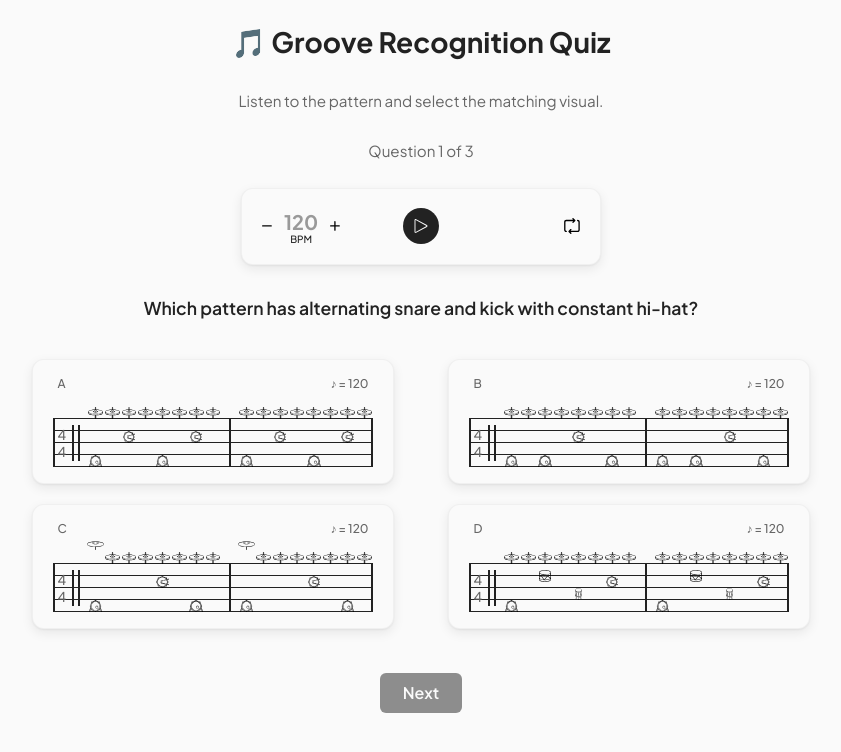
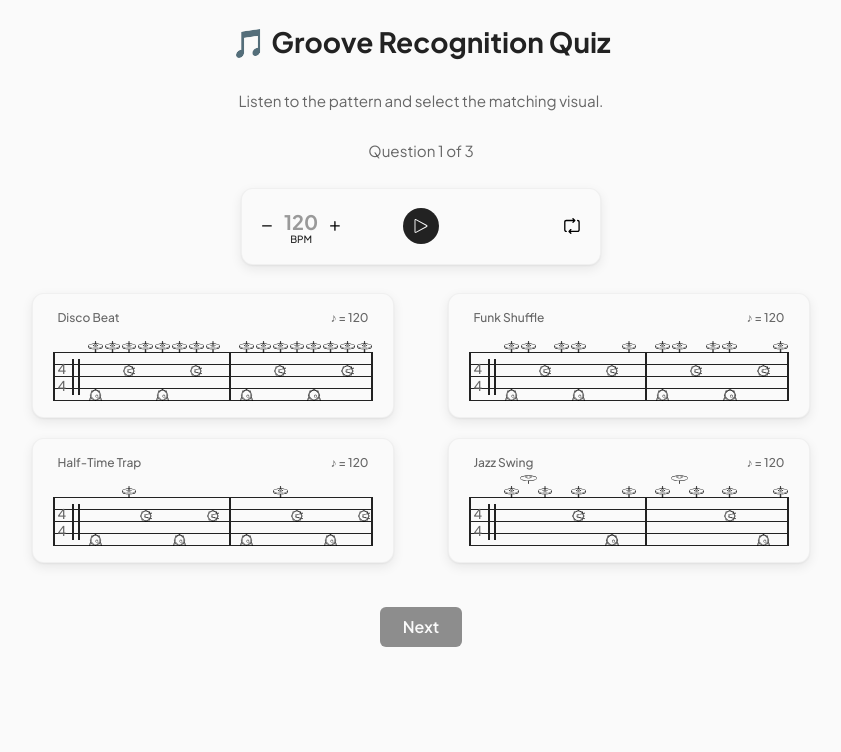
Before and after one commit to w-gluza/ghostnote, a Next.js app: page /quiz in a window 1280 px wide. Shown: the top 752 px of the page, without its empty margins (219-1060 px from the left). Built offline with nearby package versions, Linux system fonts and the light colour scheme.

Commit message:
Refactor quiz to use correctPatternId and simplify structure

```diff
--- a/app/components/quiz/Quiz.module.css
+++ b/app/components/quiz/Quiz.module.css
@@ -25,13 +25,6 @@
 .player-container {
   display: flex;
   justify-content: center;
-}
-
-.question {
-  font-weight: 600;
-  font-size: 1.1rem;
-  margin: 0.75rem 0;
-  text-align: center;
 }
 
 .grid {
--- a/app/components/quiz/Quiz.tsx
+++ b/app/components/quiz/Quiz.tsx
@@ -21,7 +21,7 @@ const Quiz = () => {
   const handleSubmit = () => {
     if (
       selectedIndex !== null &&
-      question.options[selectedIndex].label === question.correctAnswerLabel
+      question.options[selectedIndex].id === question.correctPatternId
     ) {
       setScore((s) => s + 1);
     }
@@ -33,6 +33,10 @@ const Quiz = () => {
       setIsFinished(true);
     }
   };
+
+  const correctPattern = question.options.find(
+    (p) => p.id === question.correctPatternId
+  );
 
   return (
     <div className={styles.container}>
@@ -50,18 +54,16 @@ const Quiz = () => {
 
           <div className={styles["player-container"]}>
             <DrumMachine
-              pattern={question.correctPattern}
+              pattern={correctPattern!.pattern}
               stepLength={question.stepLength}
             />
           </div>
 
-          <h2 className={styles.question}>{question.question}</h2>
-
           <div className={styles.grid}>
             {question.options.map((option, index) => (
               <PatternCard
-                key={option.label}
-                label={option.label}
+                key={option.id}
+                label={option.name}
                 selected={selectedIndex === index}
                 onSelect={() => handleSelect(index)}
               >
@@ -69,7 +71,7 @@ const Quiz = () => {
                   pattern={option.pattern}
                   tempo={120}
                   timeSignature={[4, 4]}
-                  label={option.label}
+                  label={option.name}
                 />
               </PatternCard>
             ))}
--- /dev/null
+++ b/app/data/patterns.ts
@@ -0,0 +1,219 @@
+import type { PatternDefinition } from "@/app/types/patterns";
+
+export const patterns: PatternDefinition[] = [
+  {
+    id: 1,
+    name: "Disco Beat",
+    bpm: 120,
+    stepLength: 8,
+    difficulty: 2,
+    pattern: [
+      [
+        [36, 100],
+        [42, 100],
+      ],
+      [[42, 100]],
+      [
+        [38, 100],
+        [42, 100],
+      ],
+      [[42, 100]],
+      [
+        [36, 100],
+        [42, 100],
+      ],
+      [[42, 100]],
+      [
+        [38, 100],
+        [42, 100],
+      ],
+      [[42, 100]],
+    ],
+    description:
+      "Classic disco groove with kick on 1 and 3, snare on 2 and 4, steady hi-hat.",
+    tags: ["disco", "4-on-the-floor", "easy"],
+  },
+  {
+    id: 2,
+    name: "Funk Shuffle",
+    bpm: 100,
+    stepLength: 8,
+    difficulty: 5,
+    pattern: [
+      [
+        [36, 100],
+        [42, 100],
+      ],
+      [[42, 64]],
+      [[38, 100]],
+      [[42, 100]],
+      [
+        [36, 100],
+        [42, 100],
+      ],
+      [],
+      [[38, 100]],
+      [[42, 64]],
+    ],
+    description: "Shuffly funk beat with syncopated snare and ghost notes.",
+    tags: ["funk", "shuffle", "syncopation"],
+  },
+  {
+    id: 3,
+    name: "Half-Time Trap",
+    bpm: 70,
+    stepLength: 8,
+    difficulty: 4,
+    pattern: [
+      [[36, 100]],
+      [],
+      [[42, 100]],
+      [[38, 64]],
+      [],
+      [[36, 64]],
+      [],
+      [[38, 100]],
+    ],
+    description: "Slow half-time trap groove with heavy kick and snare.",
+    tags: ["trap", "half-time", "hip-hop"],
+  },
+  {
+    id: 4,
+    name: "Jazz Swing",
+    bpm: 140,
+    stepLength: 8,
+    difficulty: 7,
+    pattern: [
+      [[42, 100]],
+      [[49, 100]],
+      [[42, 100]],
+      [],
+      [
+        [38, 100],
+        [42, 64],
+      ],
+      [],
+      [[36, 100]],
+      [[42, 64]],
+    ],
+    description: "Swung ride cymbal pattern with snare comping.",
+    tags: ["jazz", "swing", "ride", "syncopation"],
+  },
+  {
+    id: 5,
+    name: "Boom Bap Classic",
+    bpm: 64,
+    stepLength: 8,
+    difficulty: 3,
+    pattern: [
+      [[36, 100]],
+      [[42, 64]],
+      [[38, 100]],
+      [[42, 64]],
+      [[36, 100]],
+      [],
+      [[38, 100]],
+      [[42, 100]],
+    ],
+    description: "Old school hip-hop groove with strong snare backbeat.",
+    tags: ["hip-hop", "boom-bap", "classic"],
+  },
+  {
+    id: 6,
+    name: "Techno Pulse",
+    bpm: 128,
+    stepLength: 8,
+    difficulty: 4,
+    pattern: [
+      [[36, 100]],
+      [],
+      [[36, 100]],
+      [],
+      [[36, 100]],
+      [],
+      [[36, 100]],
+      [],
+    ],
+    description: "Relentless kick drum pulse for techno.",
+    tags: ["techno", "electronic", "pulse"],
+  },
+  {
+    id: 7,
+    name: "Dilla Swing",
+    bpm: 85,
+    stepLength: 8,
+    difficulty: 6,
+    pattern: [
+      [[36, 64]],
+      [],
+      [
+        [38, 64],
+        [42, 100],
+      ],
+      [],
+      [[36, 100]],
+      [[42, 64]],
+      [[38, 64]],
+      [],
+    ],
+    description: "Off-grid groove inspired by J Dilla's swing feel.",
+    tags: ["hip-hop", "neo-soul", "dilla"],
+  },
+  {
+    id: 8,
+    name: "Reggae One Drop",
+    bpm: 75,
+    stepLength: 8,
+    difficulty: 3,
+    pattern: [[], [], [[38, 100]], [], [], [], [[38, 100]], []],
+    description: "Snare on beat 3 only the classic one-drop rhythm.",
+    tags: ["reggae", "one-drop", "offbeat"],
+  },
+  {
+    id: 9,
+    name: "Afrobeat Drive",
+    bpm: 100,
+    stepLength: 8,
+    difficulty: 6,
+    pattern: [
+      [
+        [36, 100],
+        [42, 64],
+      ],
+      [[42, 64]],
+      [[38, 100]],
+      [[42, 64]],
+      [[36, 64]],
+      [],
+      [[38, 100]],
+      [[42, 64]],
+    ],
+    description: "Driving Afrobeat groove with layered syncopation.",
+    tags: ["afrobeat", "syncopation", "groove"],
+  },
+  {
+    id: 10,
+    name: "Breakbeat Energy",
+    bpm: 135,
+    stepLength: 8,
+    difficulty: 8,
+    pattern: [
+      [
+        [36, 100],
+        [42, 100],
+      ],
+      [[38, 100]],
+      [[42, 100]],
+      [],
+      [
+        [36, 100],
+        [42, 100],
+      ],
+      [[38, 100]],
+      [[42, 100]],
+      [],
+    ],
+    description: "Fast-paced breakbeat loop for drum & bass or jungle.",
+    tags: ["breakbeat", "drum-and-bass", "jungle"],
+  },
+];
--- a/app/data/quizPatterns.ts
+++ b/app/data/quizPatterns.ts
@@ -1,145 +1,20 @@
-import type { MidiNoteValue, VelocityValue } from "@/app/utils/midiMap";
-import type { StepLength } from "@/app/types/music";
+import type { QuizQuestion } from "@/app/types/patterns";
+import { patterns } from "@/app/data/patterns";
 
-export type Pattern = Array<[MidiNoteValue, VelocityValue][]>;
-
-export interface PatternOption {
-  label: string;
-  pattern: Pattern;
-}
-export interface QuizQuestion {
-  question: string;
-  correctAnswerLabel: string;
-  correctPattern: Pattern;
-  options: PatternOption[];
-  stepLength: StepLength;
-}
-
-const patternA: Pattern = [
-  [
-    [36, 100],
-    [42, 100],
-  ],
-  [[42, 100]],
-  [
-    [38, 100],
-    [42, 100],
-  ],
-  [[42, 100]],
-  [
-    [36, 100],
-    [42, 100],
-  ],
-  [[42, 100]],
-  [
-    [38, 100],
-    [42, 100],
-  ],
-  [[42, 100]],
-];
-
-const patternB: Pattern = [
-  [
-    [36, 100],
-    [42, 100],
-  ],
-  [[42, 100]],
-  [
-    [36, 100],
-    [42, 100],
-  ],
-  [[42, 100]],
-  [
-    [38, 100],
-    [42, 100],
-  ],
-  [[42, 100]],
-  [
-    [36, 100],
-    [42, 100],
-  ],
-  [[42, 100]],
-];
-
-const patternC: Pattern = [
-  [
-    [36, 100],
-    [49, 100],
-  ],
-  [[42, 100]],
-  [[42, 100]],
-  [[42, 100]],
-  [
-    [38, 100],
-    [42, 100],
-  ],
-  [[42, 100]],
-  [
-    [36, 100],
-    [42, 100],
-  ],
-  [[42, 100]],
-];
-
-const patternD: Pattern = [
-  [
-    [36, 100],
-    [42, 100],
-  ],
-  [[42, 100]],
-  [
-    [47, 100],
-    [42, 100],
-  ],
-  [[42, 100]],
-  [
-    [45, 100],
-    [42, 100],
-  ],
-  [[42, 100]],
-  [
-    [38, 100],
-    [42, 100],
-  ],
-  [[42, 100]],
-];
 export const quizData: QuizQuestion[] = [
   {
-    question:
-      "Which pattern has alternating snare and kick with constant hi-hat?",
-    correctPattern: patternA,
-    correctAnswerLabel: "A",
+    correctPatternId: patterns[0].id, // Disco Beat
     stepLength: 8,
-    options: [
-      { label: "A", pattern: patternA },
-      { label: "B", pattern: patternB },
-      { label: "C", pattern: patternC },
-      { label: "D", pattern: patternD },
-    ],
+    options: [patterns[0], patterns[1], patterns[2], patterns[3]],
   },
   {
-    question: "Which pattern includes a crash cymbal on beat 5?",
-    correctPattern: patternD,
-    correctAnswerLabel: "D",
+    correctPatternId: patterns[3].id, // Jazz Swing
     stepLength: 8,
-    options: [
-      { label: "A", pattern: patternA },
-      { label: "B", pattern: patternB },
-      { label: "C", pattern: patternC },
-      { label: "D", pattern: patternD },
-    ],
+    options: [patterns[0], patterns[1], patterns[2], patterns[3]],
   },
   {
-    question:
-      "Which groove starts with kick + hi-hat and has rests on beats 2 and 8?",
-    correctPattern: patternB,
-    correctAnswerLabel: "B",
+    correctPatternId: patterns[1].id, // Funk Shuffle
     stepLength: 8,
-    options: [
-      { label: "A", pattern: patternA },
-      { label: "B", pattern: patternB },
-      { label: "C", pattern: patternC },
-      { label: "D", pattern: patternD },
-    ],
+    options: [patterns[0], patterns[1], patterns[2], patterns[3]],
   },
 ];
--- /dev/null
+++ b/app/types/patterns.ts
@@ -0,0 +1,20 @@
+import type { MidiNoteValue, VelocityValue } from "@/app/utils/midiMap";
+export type StepLength = 4 | 8 | 16 | 32;
+export type Pattern = Array<[MidiNoteValue, VelocityValue][]>;
+
+export interface PatternDefinition {
+  id: number;
+  name: string;
+  bpm: number;
+  stepLength: number;
+  difficulty: number; // 1–10
+  pattern: Pattern;
+  description?: string;
+  tags?: string[];
+}
+
+export interface QuizQuestion {
+  correctPatternId: number;
+  options: PatternDefinition[];
+  stepLength: StepLength;
+}
```
